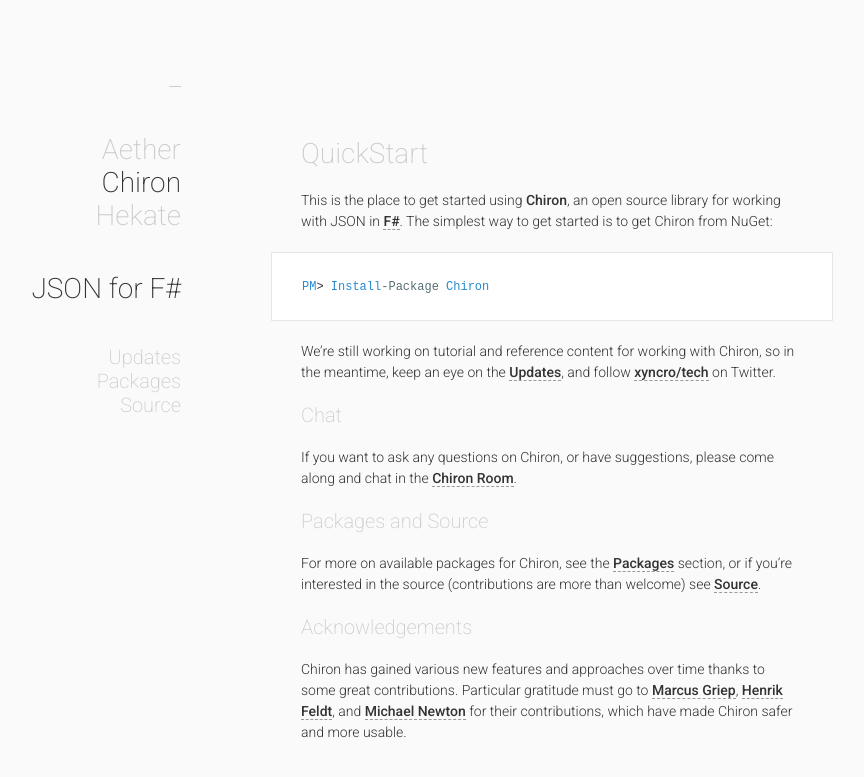
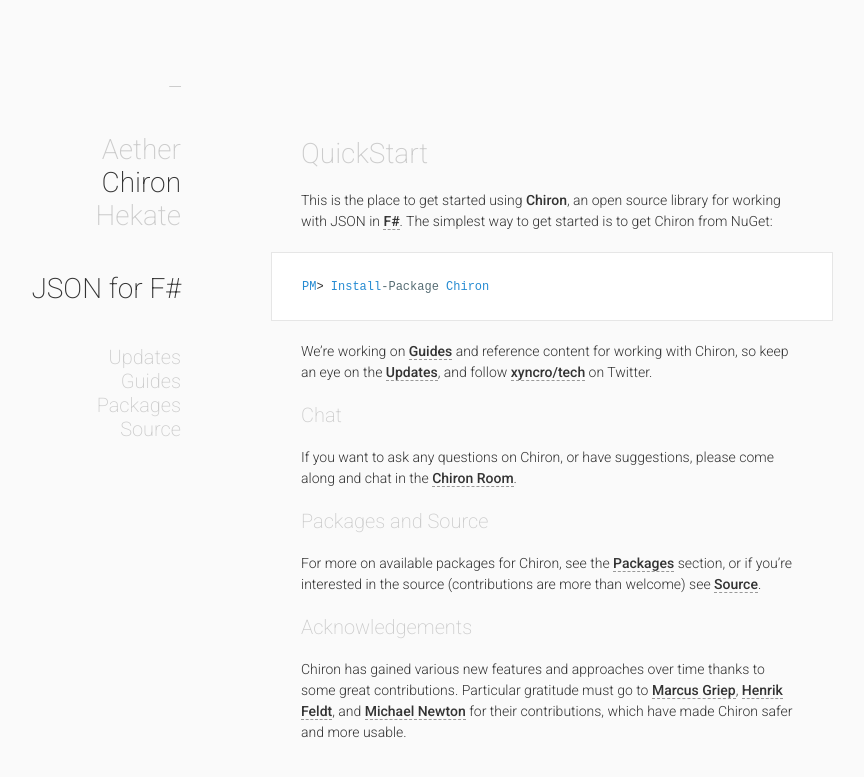
Before and after one commit to xyncro/xyncro.tech, a Jekyll site: the page built from _chiron/index.md, in a window 1280 px wide. Shown: the top 777 px of the page, without its empty margins (99-963 px from the left). Built offline with Jekyll 4.4.1, drawn with Linux system fonts in a browser that asks for light colours.

Commit message:
guides added, including links

```diff
--- a/_chiron/index.md
+++ b/_chiron/index.md
@@ -8,7 +8,7 @@
 PM> Install-Package Chiron
 {% endhighlight %}
 
-We're still working on tutorial and reference content for working with Chiron, so in the meantime, keep an eye on the [Updates][updates], and follow [{{ site.twitter.name }}][twitter] on Twitter.
+We're working on [Guides][guides] and reference content for working with Chiron, so keep an eye on the [Updates][updates], and follow [{{ site.twitter.name }}][twitter] on Twitter.
 
 ## Chat
 
@@ -25,6 +25,7 @@
 <!--- Local --->
 
 [updates]: /chiron/updates
+[guides]: /chiron/guides
 [packages]:  /chiron/packages
 [source]: /chiron/source
 
--- a/_data/projects.yml
+++ b/_data/projects.yml
@@ -24,6 +24,8 @@
   sections:
     updates:
       name: Updates
+    guides:
+      name: Guides
     #reference:
       #name: Reference
     packages:
```
Also changed, not shown: _chiron/guides/index.md (added, +16 -0 lines), _chiron/guides/links.md (added, +14 -0 lines).
